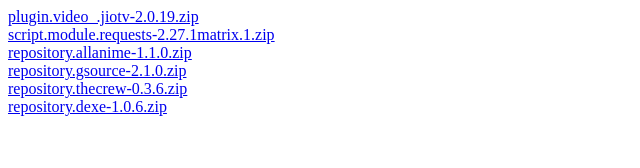
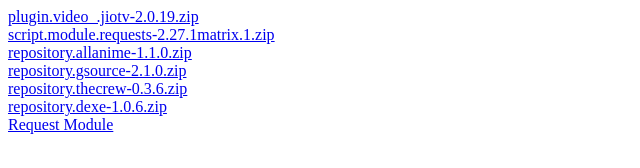
Before and after one commit to noobster101-ui/kodiRepo, a plain HTML site: page index.html in a window 1280 px wide. Shown: the whole page, without its empty margins (0-640 px from the left). Drawn offline with Linux system fonts and the light colour scheme.

Commit message:
Update index.html

```diff
--- a/index.html
+++ b/index.html
@@ -11,6 +11,7 @@
 <a href="repository.thecrew-0.3.6.zip">repository.thecrew-0.3.6.zip</a><br>
 
   <a href="repository.dexe-1.0.6.zip">repository.dexe-1.0.6.zip</a><br>
+  <a href="script.module.requests-2.31.0.zip">Request Module</a><br>
 
 </body>
 </html>
```
